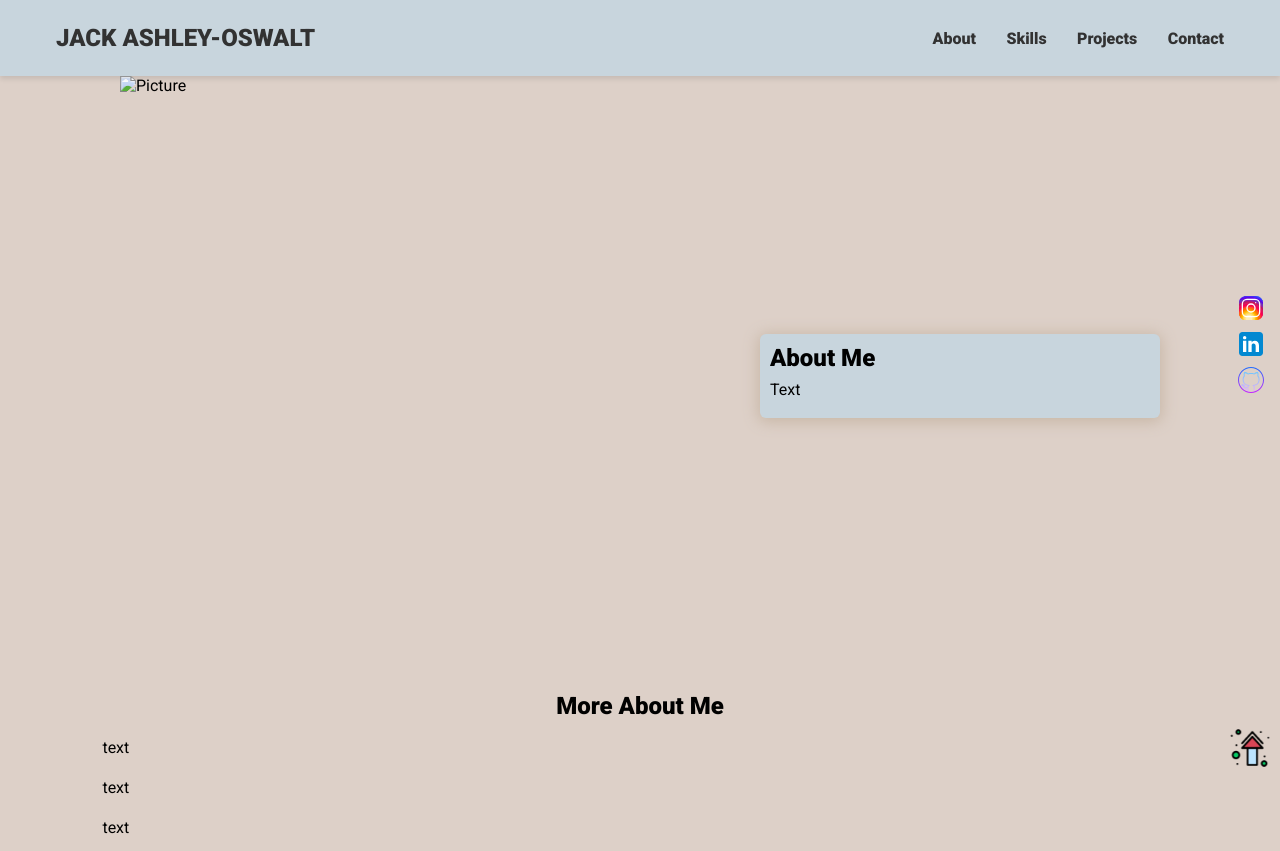
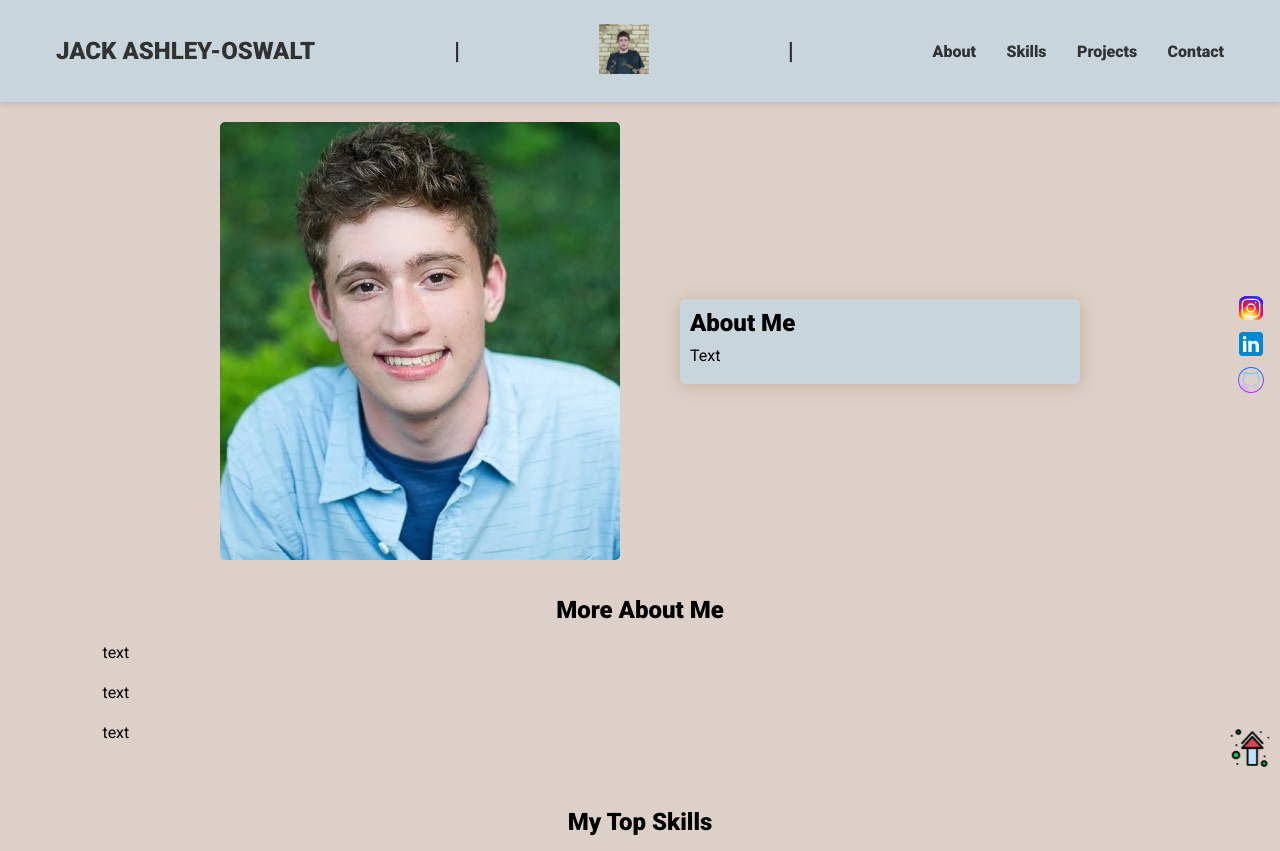
Before and after one commit to Jack-AshleyOswalt/jack-ashleyoswalt.github.io, a plain HTML site: page index.html in a window 1280 px wide. Shown: the top 851 px of the page. Drawn offline with nearby package versions, Linux system fonts and the light colour scheme.

Commit message:
Add image, and change up some formatting

```diff
--- a/assets/css/styles.css
+++ b/assets/css/styles.css
@@ -112,8 +112,10 @@ nav ul li {
 }
 
 .hero img {
-  height: 37.5rem;
-  width: 37.5rem;
+  border-radius: 25px;
+  padding: 20px;
+  width: 40%;
+  height: 40%;
 }
 
 .bio {
--- a/index.html
+++ b/index.html
@@ -33,6 +33,16 @@
     <!-- Navbar -->
     <nav>
       <h1>JACK ASHLEY-OSWALT</h1>
+      <h1>|</h1>
+      <a href="" target=""
+        ><img
+          src="assets/images/Untitled design.png"
+          alt=""
+          loading="lazy"
+          width="50"
+          height="50"
+      /></a>
+      <h1>|</h1>
       <ul class="navigation">
         <li><a href="#about" class="nav-link">About</a></li>
         <li><a href="#skills" class="nav-link">Skills</a></li>
@@ -49,7 +59,7 @@
     <!-- Hero Section --> <!--Main Pic-->
     <section class="hero" id="about">
       <img
-        src="assets/images/"
+        src="assets/images/4E5F9E14-AC71-4C81-BDDE-E5676837BF68.JPG"
         alt="Picture"
         loading="lazy"
         class="hero-img"
```
Also changed, not shown: assets/images/4E5F9E14-AC71-4C81-BDDE-E5676837BF68.JPG (added), assets/images/Untitled design.png (added), assets/images/expenseTracker.png (deleted), assets/images/greenyEarth.png (deleted), assets/images/netflixClone.png (deleted).
